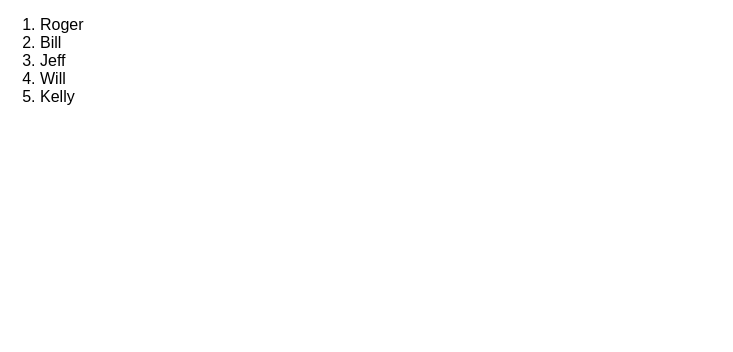
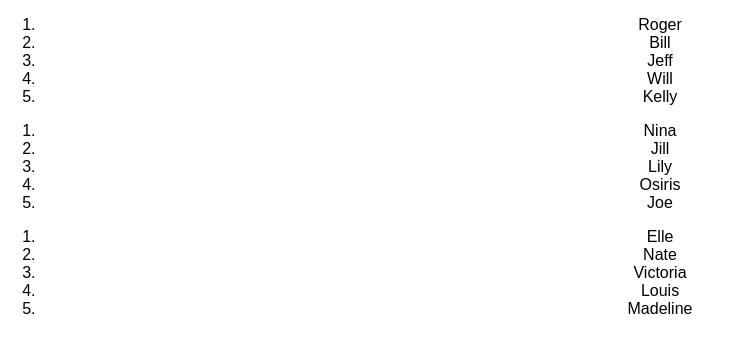
Before and after one commit to lourod1987/ReactContacts, a React (Create React App) app: page / in a window 1280 px wide. Shown: the top 352 px of the page, without its empty margins (0-733 px from the left). Built offline with nearby package versions, Linux system fonts and the light colour scheme.

Commit message:
making the contacts list passed in mutuable by passing it as a prop assigned the people name.

```diff
--- a/src/App.js
+++ b/src/App.js
@@ -6,13 +6,7 @@ import './App.css';
 
 class Contacts extends Component {
     render() {
-        const contacts = [
-        {name: 'Roger'},
-        {name: 'Bill'},
-        {name: 'Jeff'},
-        {name: 'Will'},
-        {name: 'Kelly'}
-      ];
+        const contacts = this.props.people;
 
       return <ol>
           {contacts.map(contact => (
@@ -25,7 +19,29 @@ class Contacts extends Component {
 class App extends Component {
   render() {
     return (
-      <Contacts />
+        <div className="App">
+            <Contacts people={[
+                {name: 'Roger'},
+                {name: 'Bill'},
+                {name: 'Jeff'},
+                {name: 'Will'},
+                {name: 'Kelly'}
+            ]}/>
+            <Contacts people={[
+                {name: 'Nina'},
+                {name: 'Jill'},
+                {name: 'Lily'},
+                {name: 'Osiris'},
+                {name: 'Joe'}
+            ]}/>
+            <Contacts people={[
+                {name: 'Elle'},
+                {name: 'Nate'},
+                {name: 'Victoria'},
+                {name: 'Louis'},
+                {name: 'Madeline'}
+            ]}/>
+        </div>
     );
   }
 }
```
